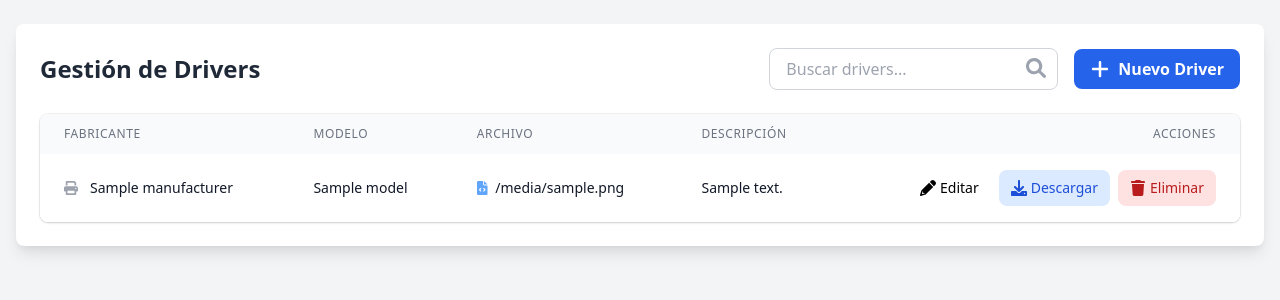
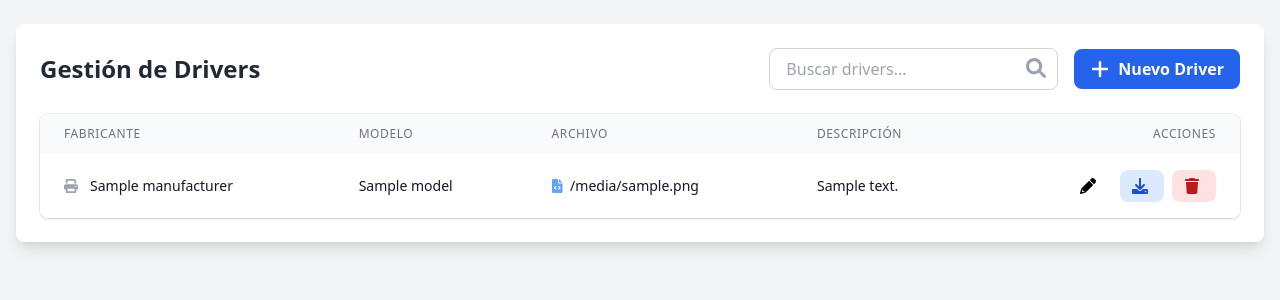
Before and after one commit to isidrovera/printer_management, a Python web app: template server/app/templates/drivers/list.html in a window 1280 px wide. Shown: the part 44-344 px from the top of the page. Run offline with Jinja, Linux system fonts and the light colour scheme; the template is opened without the code that fills it: most values are stand-ins (such as "Sample title", 1, 10 or a date in 2020); some libraries are stand-ins or nearby versions.

Commit message:
Save list.html.

```diff
--- a/server/app/templates/drivers/list.html
+++ b/server/app/templates/drivers/list.html
@@ -66,19 +66,19 @@
                                class="inline-flex items-center px-3 py-2 bg-amber-100 text-amber-700 rounded-lg hover:bg-amber-200 transition-colors"
                                title="Editar driver">
                                 <i class="fas fa-pencil-alt h-4 w-4"></i>
-                                <span class="ml-1">Editar</span>
+                                <span class="ml-1"></span>
                             </a>
                             <a href="/drivers/{{ driver.id }}/download"
                                class="inline-flex items-center px-3 py-2 bg-blue-100 text-blue-700 rounded-lg hover:bg-blue-200 transition-colors"
                                title="Descargar driver">
                                 <i class="fas fa-download h-4 w-4"></i>
-                                <span class="ml-1">Descargar</span>
+                                <span class="ml-1"></span>
                             </a>
                             <button onclick="confirmDelete('{{ driver.id }}')"
                                     class="inline-flex items-center px-3 py-2 bg-red-100 text-red-700 rounded-lg hover:bg-red-200 transition-colors"
                                     title="Eliminar driver">
                                 <i class="fas fa-trash h-4 w-4"></i>
-                                <span class="ml-1">Eliminar</span>
+                                <span class="ml-1"></span>
                             </button>
                         </div>
                     </td>
```
